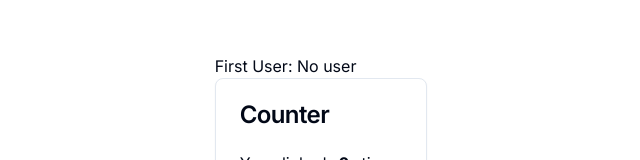
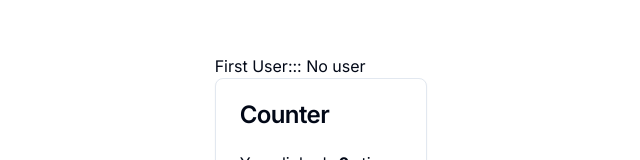
Before and after one commit to jannikwienecke/fast-app, a Next.js app: page / in a window 1280 px wide. Shown: the part 233-393 px from the top of the page, without its empty margins (319-959 px from the left). Built offline with nearby package versions, Linux system fonts and the light colour scheme; no server answers; the database is empty.

Commit message:
test change

```diff
--- a/app/page.tsx
+++ b/app/page.tsx
@@ -8,7 +8,7 @@ export default async function Home() {
   return (
     <main className="min-h-screen grid place-items-center">
       <div>
-        <div>First User: {user?.name ?? "No user"}</div>
+        <div>First User::: {user?.name ?? "No user"}</div>
         <Client />
       </div>
     </main>
```
